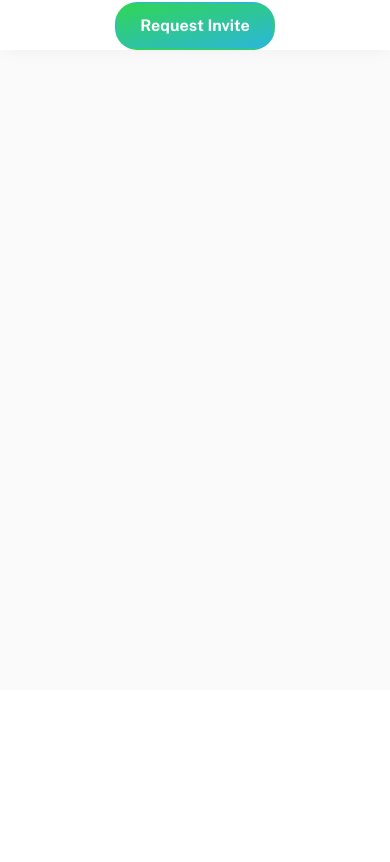
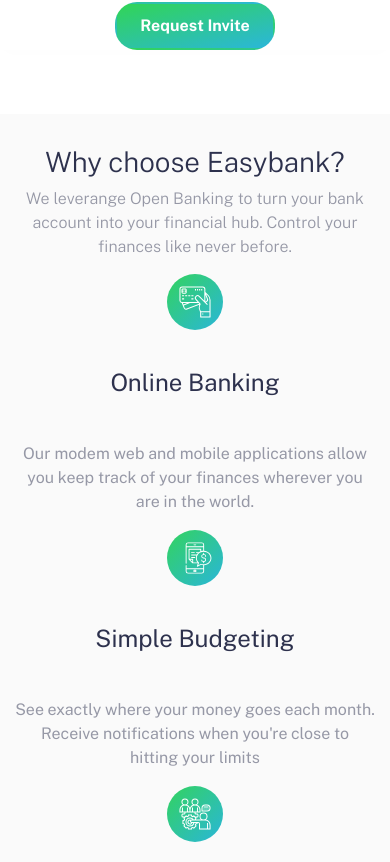
Before and after one commit to JPbyte/EasyBank, a React (Vite) app: page / in a window 390 px wide. Shown: the part 862-1724 px from the top of the page. Before the commit the page ends 1552 px from the top, so only its background shows below. Built offline with nearby package versions, Linux system fonts and the light colour scheme.

Commit message:
responsividade da seção finalizado

```diff
--- a/src/components/presentation/style.module.scss
+++ b/src/components/presentation/style.module.scss
@@ -11,11 +11,12 @@
     background-position: calc(30rem + 100%) -16rem;
     display: flex;
     position: relative;
-    box-shadow: 0px 5px 15px -3px rgba(0,0,0,0.04)
+    box-shadow: 0px 5px 15px -3px rgba(0, 0, 0, 0.01);
+    margin-bottom: 4rem;
 }
 .text{
     width: 50%;
-    padding: 13.5rem 4.5rem;
+    padding: 13.5rem 3.5rem;
     display: flex;
     flex-direction: column;
     justify-content: space-between;
--- /dev/null
+++ b/src/components/whyChoose/bankcard/BankCard.tsx
@@ -0,0 +1,21 @@
+
+/* Styles */
+import styles from "./styles.module.scss"
+
+interface BankProps{
+    image: string;
+    name: string;
+    description: string;
+}
+
+function BankCard({image, name, description}:BankProps){
+    return(
+        <div className={styles.card}>
+            <img src={image} alt="image" />
+            <h3>{name}</h3>
+            <p>{description}</p>
+        </div>
+    );
+}
+
+export default BankCard
--- /dev/null
+++ b/src/components/whyChoose/bankcard/styles.module.scss
@@ -0,0 +1,31 @@
+@import '../../../styles/colors.module.scss';
+.card{
+    width: 100%;
+    max-width: 16rem;
+    height: 16rem;
+    display: flex;
+    flex-direction: column;
+    justify-content: space-between;
+        img{
+            width: 3.5rem;
+            height: 3.5rem;
+        }
+        h3{
+            font-family: 'Public Sans', sans-serif;
+            font-size: 1.5rem;
+            color: $Dark-Blue;
+        }
+        p{
+            font-family: 'Public Sans', sans-serif;
+            font-size: 1rem;
+            color: $Grayish-Blue;
+        }
+
+    @media screen and (max-width: 1200px){
+        max-width: 22.5rem;
+        align-items: center;
+            p{
+                text-align: center;
+            }
+    }
+}
--- a/src/components/whyChoose/choose.tsx
+++ b/src/components/whyChoose/choose.tsx
@@ -1,12 +1,58 @@
+
+/* react-bootstrap */
 import { Container } from "react-bootstrap";
+
+/* Component */
+import BankCard from "./bankcard/BankCard";
 
 /* Styles */
 import styles from "./style.module.scss";
 
+/* Images */
+import Online from "../../assets/images/icon-online.svg";
+import Budgeting from "../../assets/images/icon-budgeting.svg";
+import Fast from "../../assets/images/icon-onboarding.svg";
+import iconAPI from "../../assets/images/icon-api.svg";
+
 function Choose(){
     return(
         <Container fluid className={styles.container}>
-
+            <div className={styles.titleDescription}>
+                <h1 className={styles.whyChoose}>
+                    Why choose Easybank?
+                </h1>
+                <p className={styles.description}>
+                    We leverange Open Banking to turn your bank account into your financial hub.
+                    Control your finances like never before.
+                </p>
+            </div>
+            <div className={styles.bankCard}>
+                <BankCard
+                    image={Online}
+                    name="Online Banking"
+                    description="Our modem web and mobile applications allow you keep
+                    track of your finances wherever you are in the world."
+                />
+                <BankCard
+                    image={Budgeting}
+                    name="Simple Budgeting"
+                    description="See exactly where your money goes each month.
+                    Receive notifications when you're close to hitting your
+                    limits"
+                />
+                <BankCard
+                    image={Fast}
+                    name="Fast Onboarding"
+                    description="We don't branches. Open your account in minutes online
+                    and start taking control of your finances right away."
+                />
+                <BankCard
+                    image={iconAPI}
+                    name="Open API"
+                    description="Manage your savings, investments, pension, and much
+                    more from one account. Tracking your money has never been easier"
+                />
+            </div>
         </Container>
     );
 }
--- a/src/components/whyChoose/style.module.scss
+++ b/src/components/whyChoose/style.module.scss
@@ -5,4 +5,57 @@
 .container{
     height: 40rem;
     background-color: $Very-Light-Gray;
+    padding: 5rem 3.5rem;
+    padding-left: 4.5rem !important;
+    display: flex;
+    flex-direction: column;
+    justify-content: space-between;
+
+    @media screen and (max-width: 1200px){
+        height: 100%;
+        padding: 2rem;
+        padding-left: 0 !important;
+        align-items: center;
+        --bs-gutter-x: 0rem !important;
+    }
 }
+.titleDescription{
+    width: 100%;
+    max-width: 36rem;
+    height: 8rem;
+    display: flex;
+    flex-direction: column;
+    justify-content: space-between;
+
+    @media screen and (max-width: 1200px){
+        width: 90%;
+        margin: 0 auto;
+        align-items: center;
+    }
+
+}
+.whyChoose{
+    font-family: 'Public Sans', sans-serif;
+    font-weight: 300;
+    color: $Dark-Blue;
+}
+.description{
+    font-family: 'Public Sans', sans-serif;
+    font-weight: 300;
+    color: $Grayish-Blue;
+
+    @media screen and (max-width: 1200px){
+        text-align: center;
+    }
+}
+.bankCard{
+    width: 100%;
+    max-width: 70rem;
+    display: flex;
+    justify-content: space-between;
+
+    @media screen and (max-width: 1200px){
+        flex-direction: column;
+        align-items: center;
+    }
+}
```
